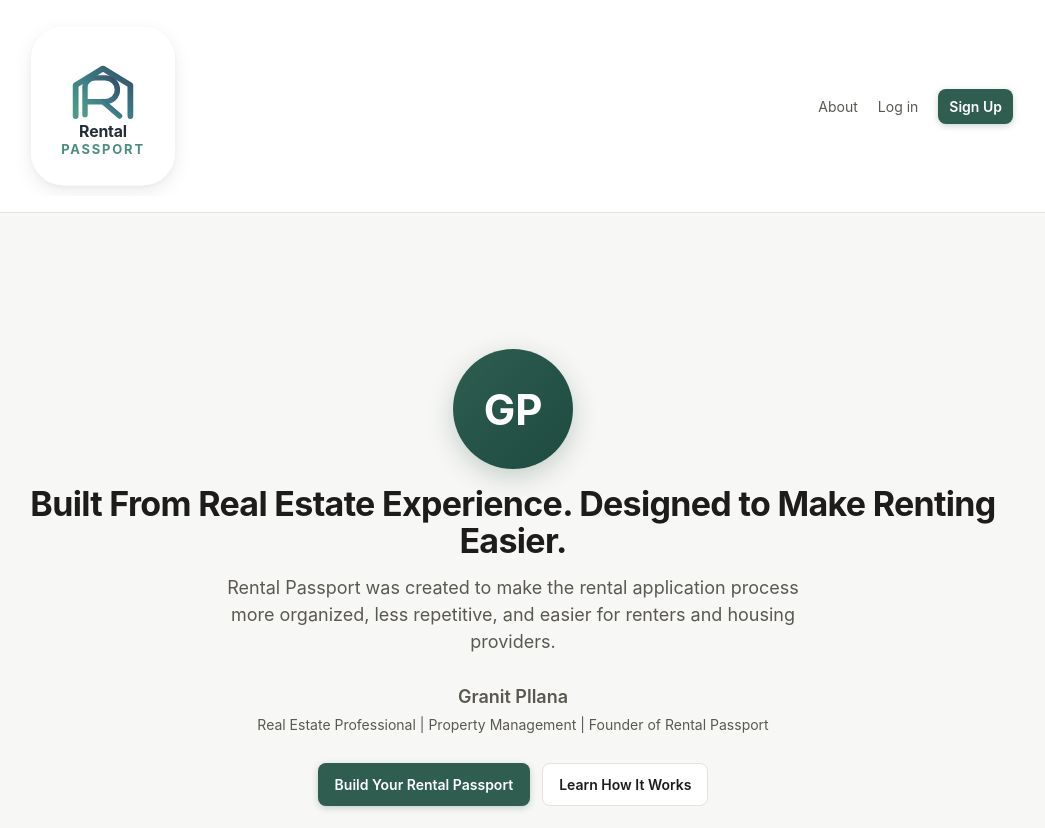
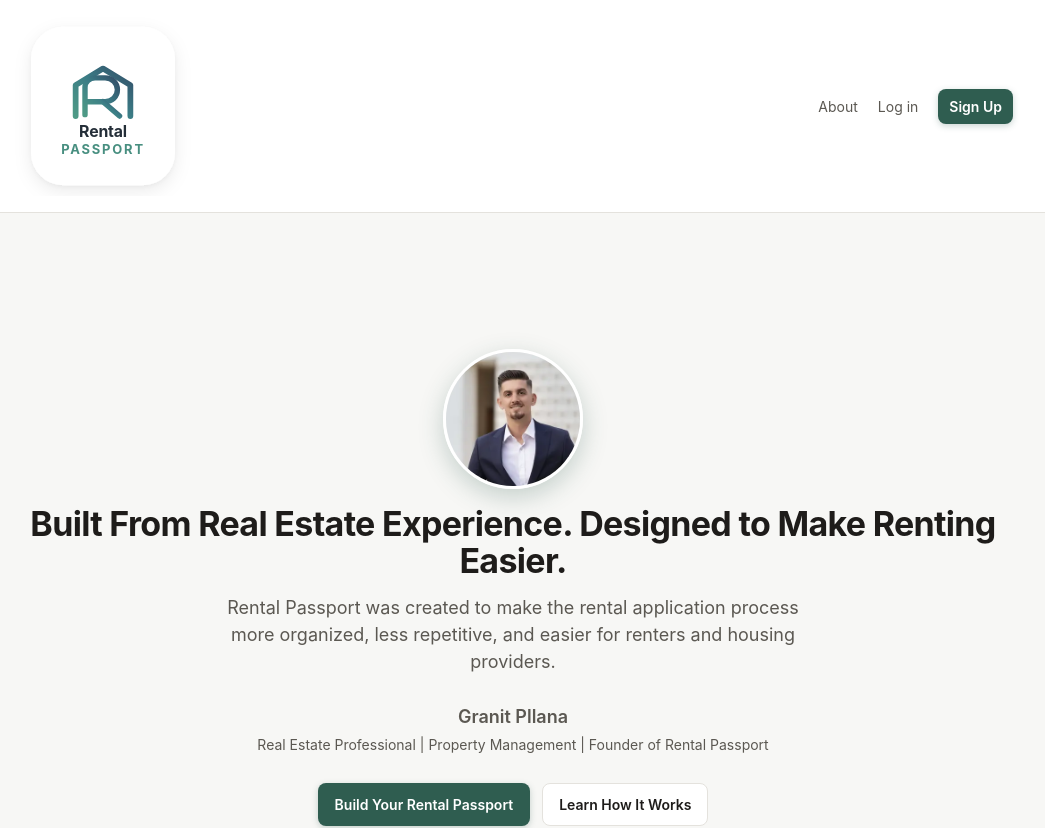
Before and after one commit to Pristinepropertysllc-source/rental-passport, a Next.js app: page /about in a window 1280 px wide. Shown: the top 828 px of the page, without its empty margins (127-1172 px from the left). Built offline with nearby package versions, Linux system fonts and the light colour scheme; no server answers.

Commit message:
Replace founder avatar placeholder with actual photo

```diff
--- a/app/about/page.tsx
+++ b/app/about/page.tsx
@@ -31,7 +31,7 @@
       <section className="lp-band">
         <div className="shell">
           <div className="hero">
-            <div className="founder-avatar">GP</div>
+            <img src="/founder-photo.webp" alt="Granit Pllana" className="founder-avatar-photo" />
             <h1 style={{ fontSize: 34 }}>
               Built From Real Estate Experience. Designed to Make Renting Easier.
             </h1>
--- a/app/globals.css
+++ b/app/globals.css
@@ -1404,6 +1404,17 @@
   box-shadow: 0 8px 24px rgba(47, 93, 80, 0.25);
 }
 
+.founder-avatar-photo {
+  width: 140px;
+  height: 140px;
+  border-radius: 50%;
+  object-fit: cover;
+  display: block;
+  margin: 0 auto 16px;
+  box-shadow: 0 8px 24px rgba(47, 93, 80, 0.25);
+  border: 3px solid #fff;
+}
+
 .pull-quote {
   font-size: 22px;
   font-weight: 700;
```
Also changed, not shown: public/founder-photo.webp (added).
